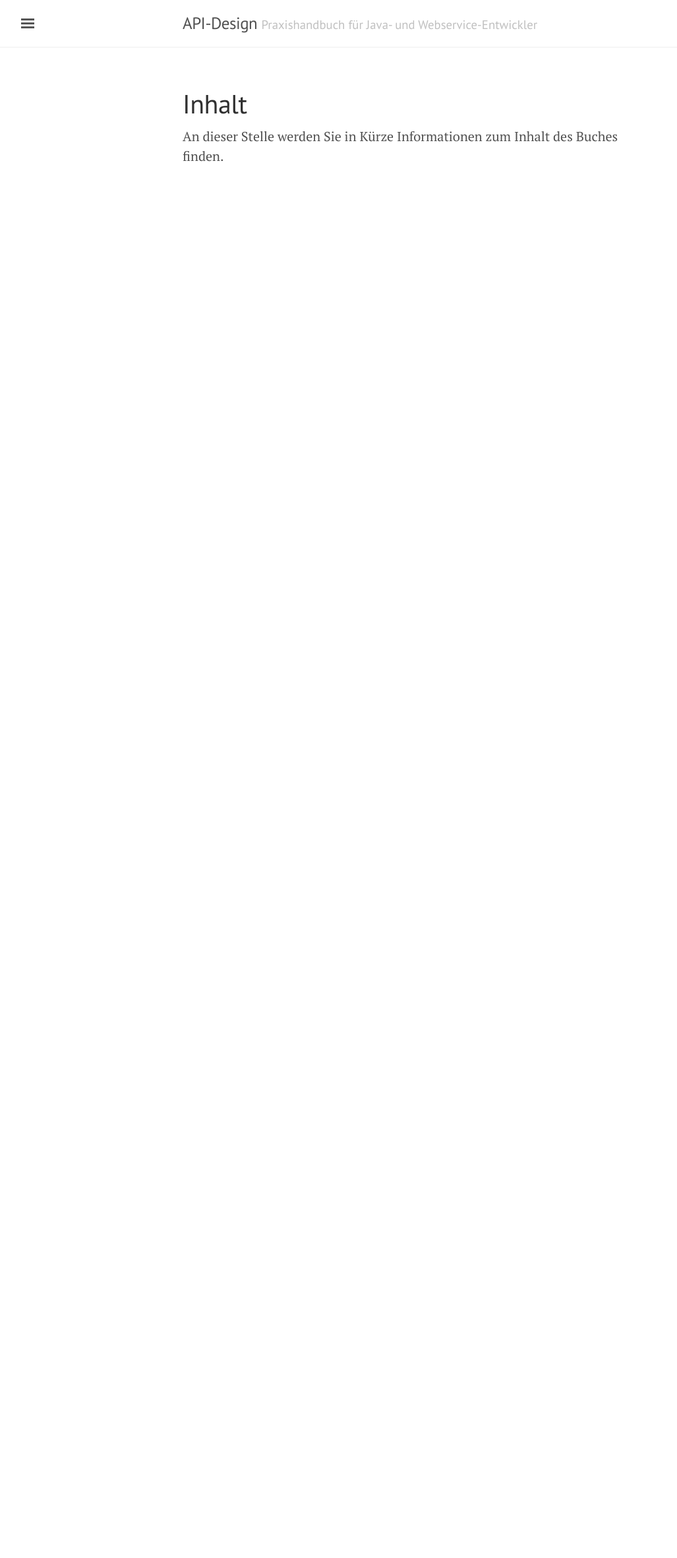
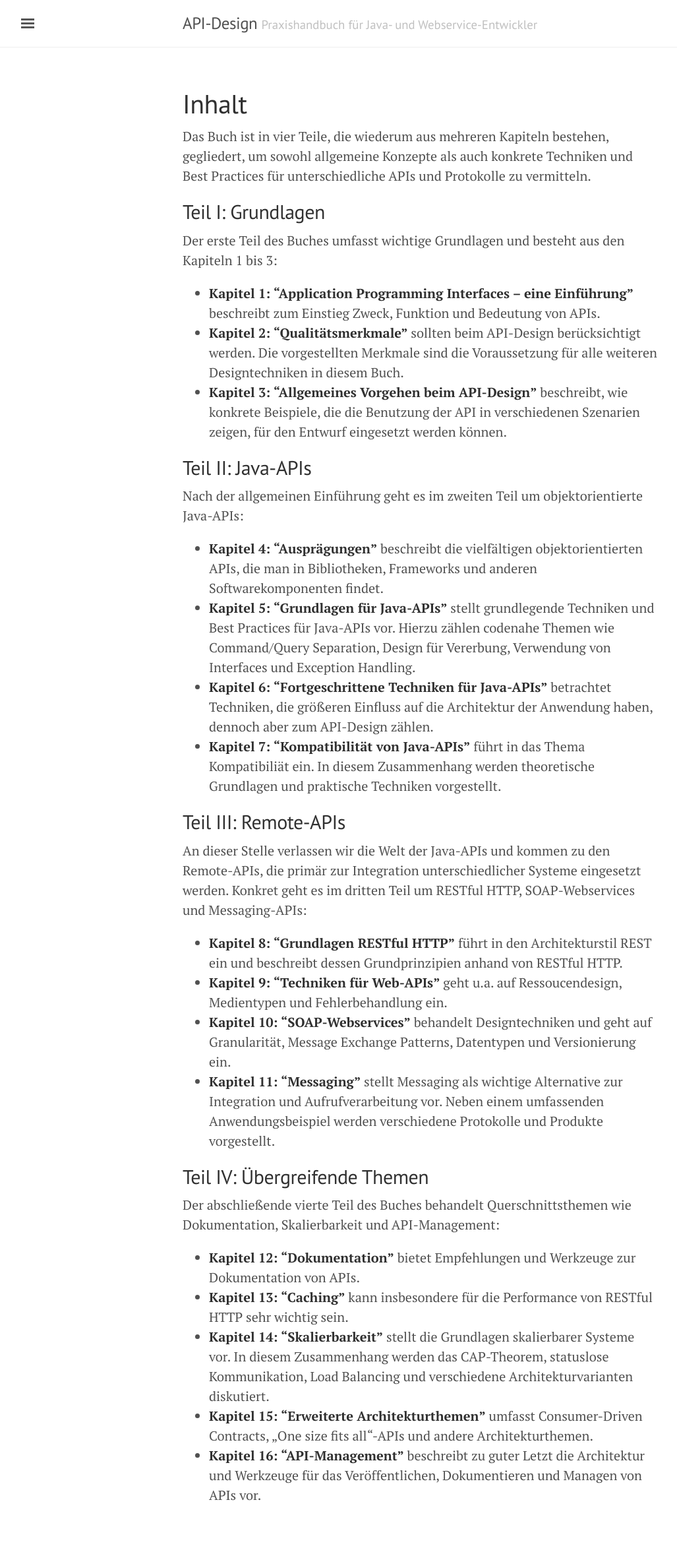
Before and after one commit to kspichale/api-design-website, a Jekyll site: the page built from content.md, in a window 1280 px wide. Shown: the whole page at 66% size, without its empty margins (3-1030 px from the left). Built offline with Jekyll 4.4.1, drawn with Linux system fonts in a browser that asks for light colours; before the commit the page ends 900 px from its top, so only the background shows below that.

Commit message:
update content

```diff
--- a/content.md
+++ b/content.md
@@ -2,4 +2,40 @@
 layout: page
 title: Inhalt
 ---
-An dieser Stelle werden Sie in Kürze Informationen zum Inhalt des Buches finden.
+Das Buch ist in vier Teile, die wiederum aus mehreren Kapiteln bestehen, gegliedert, um sowohl allgemeine Konzepte als auch konkrete Techniken und Best Practices für unterschiedliche APIs und Protokolle zu vermitteln.
+
+## Teil I: Grundlagen
+
+Der erste Teil des Buches umfasst wichtige Grundlagen und besteht aus den Kapiteln 1 bis 3:
+
+* **Kapitel 1: "Application Programming Interfaces – eine Einführung"** beschreibt zum Einstieg Zweck, Funktion und Bedeutung von APIs.
+* **Kapitel 2: "Qualitätsmerkmale"** sollten beim API-Design berücksichtigt werden. Die vorgestellten Merkmale sind die Voraussetzung für alle weiteren Designtechniken in diesem Buch.
+* **Kapitel 3: "Allgemeines Vorgehen beim API-Design"** beschreibt, wie konkrete Beispiele, die die Benutzung der API in verschiedenen Szenarien zeigen, für den Entwurf eingesetzt werden können.
+
+## Teil II: Java-APIs
+
+Nach der allgemeinen Einführung geht es im zweiten Teil um objektorientierte Java-APIs:
+
+* **Kapitel 4: "Ausprägungen"** beschreibt die vielfältigen objektorientierten APIs, die man in Bibliotheken, Frameworks und anderen Softwarekomponenten findet.
+* **Kapitel 5: "Grundlagen für Java-APIs"** stellt grundlegende Techniken und Best Practices für Java-APIs vor. Hierzu zählen codenahe Themen wie Command/Query Separation, Design für Vererbung, Verwendung von Interfaces und Exception Handling.
+* **Kapitel 6: "Fortgeschrittene Techniken für Java-APIs"** betrachtet Techniken, die größeren Einfluss auf die Architektur der Anwendung haben, dennoch aber zum API-Design zählen.
+* **Kapitel 7: "Kompatibilität von Java-APIs"** führt in das Thema Kompatibiliät ein. In diesem Zusammenhang werden theoretische Grundlagen und praktische Techniken vorgestellt.
+
+## Teil III: Remote-APIs
+
+An dieser Stelle verlassen wir die Welt der Java-APIs und kommen zu den Remote-APIs, die primär zur Integration unterschiedlicher Systeme eingesetzt werden. Konkret geht es im dritten Teil um RESTful HTTP, SOAP-Webservices und Messaging-APIs:
+
+* **Kapitel 8: "Grundlagen RESTful HTTP"** führt in den Architekturstil REST ein und beschreibt dessen Grundprinzipien anhand von RESTful HTTP.
+* **Kapitel 9: "Techniken für Web-APIs"** geht u.a. auf Ressoucendesign, Medientypen und Fehlerbehandlung ein.
+* **Kapitel 10: "SOAP-Webservices"** behandelt Designtechniken und geht auf Granularität, Message Exchange Patterns, Datentypen und Versionierung ein.
+* **Kapitel 11: "Messaging"** stellt Messaging als wichtige Alternative zur Integration und Aufrufverarbeitung vor. Neben einem umfassenden Anwendungsbeispiel werden verschiedene Protokolle und Produkte vorgestellt.
+
+## Teil IV: Übergreifende Themen
+
+Der abschließende vierte Teil des Buches behandelt Querschnittsthemen wie Dokumentation, Skalierbarkeit und API-Management:
+
+* **Kapitel 12: "Dokumentation"** bietet Empfehlungen und Werkzeuge zur Dokumentation von APIs.
+* **Kapitel 13: "Caching"** kann insbesondere für die Performance von RESTful HTTP sehr wichtig sein.
+* **Kapitel 14: "Skalierbarkeit"** stellt die Grundlagen skalierbarer Systeme vor. In diesem Zusammenhang werden das CAP-Theorem, statuslose Kommunikation, Load Balancing und verschiedene Architekturvarianten diskutiert.
+* **Kapitel 15: "Erweiterte Architekturthemen"** umfasst Consumer-Driven Contracts, „One size fits all“-APIs und andere Architekturthemen.
+* **Kapitel 16: "API-Management"** beschreibt zu guter Letzt die Architektur und Werkzeuge für das Veröffentlichen, Dokumentieren und Managen von APIs vor.
--- a/public/css/poole.css
+++ b/public/css/poole.css
@@ -433,5 +433,13 @@ a.pagination-item:hover {
   width: 25%;
   float: left;
   padding-right: 15px;
-  padding-top:5px;
+  padding-top: 5px;
 }
+
+.bookcover {
+  width: 35%;
+  float: left;
+  padding-right: 15px;
+  padding-top: 5px;
+  border-radius: 0;
+}
```
Also changed, not shown: author.md (+1 -1 lines), index.html (+24 -3 lines), preview.md (+0 -1 lines), cover.jpg (added), 2 other files.
